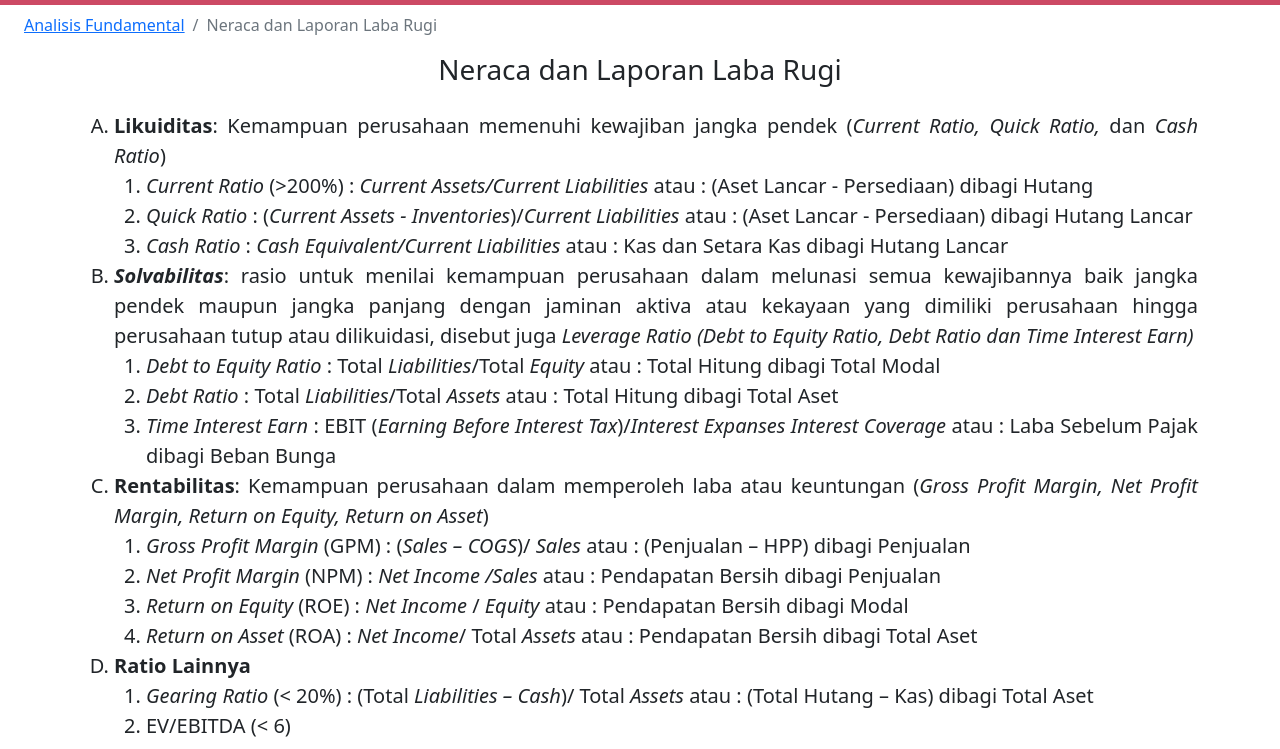
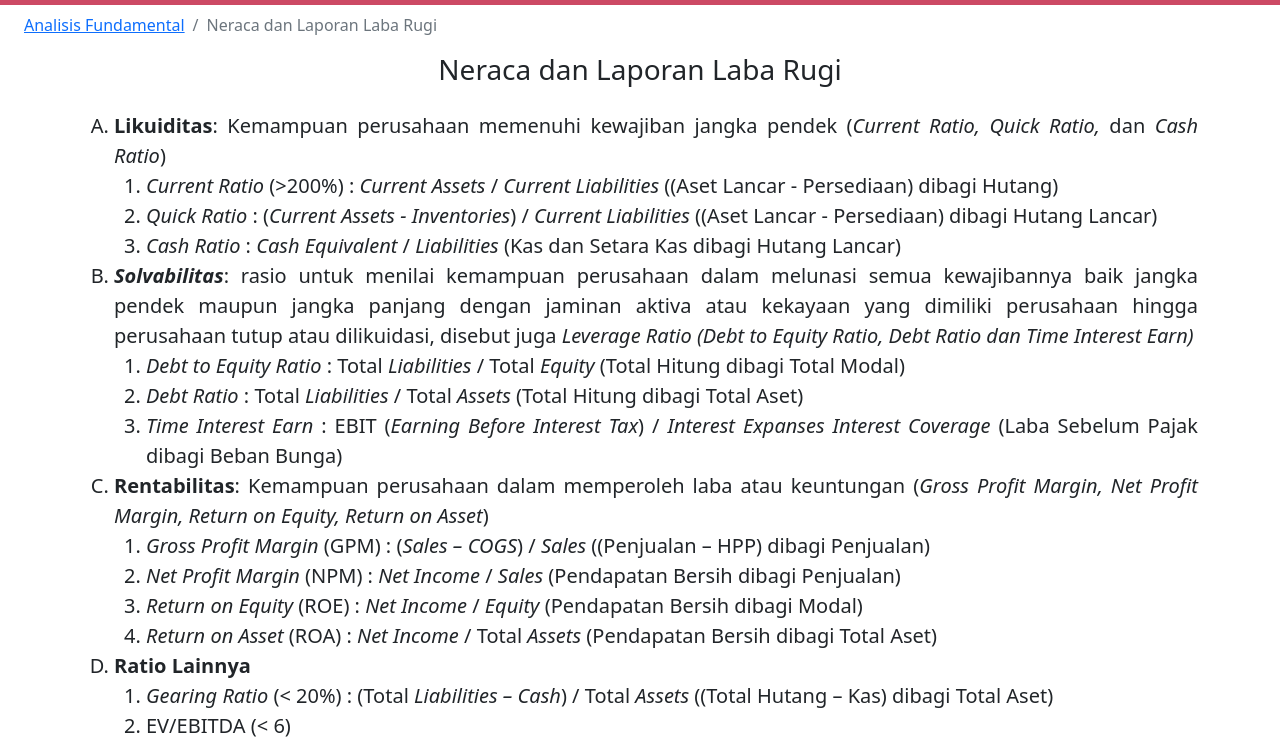
Before and after one commit to KartaKusuma/binavest, a plain HTML site: page materi/analisis_fundamental/neraca_dan_laporan_laba_rugi.html in a window 1280 px wide. Shown: the part 51-800 px from the top of the page. Drawn offline with nearby package versions, Linux system fonts and the light colour scheme.

Commit message:
updating content

```diff
--- a/analisis/analisis.js
+++ b/analisis/analisis.js
@@ -246,7 +246,7 @@ function getValue(value) {
 
 //result render
 function resultRender() {
-    let kesimpulan = "Anda termasuk investor yang beritpe ";
+    let kesimpulan = "Anda termasuk investor yang bertipe ";
     let rekomendasi = ", direkomendasikan untuk memilih instrumen ";
     let tipe = "";
     let instrumen = "";
--- a/materi/analisis_fundamental/neraca_dan_laporan_laba_rugi.html
+++ b/materi/analisis_fundamental/neraca_dan_laporan_laba_rugi.html
@@ -63,16 +63,16 @@
                     <b>Likuiditas</b>: Kemampuan perusahaan memenuhi kewajiban jangka pendek (<em>Current Ratio, Quick Ratio,</em> dan <em>Cash Ratio</em>)
                     <ol type="1">
                         <li>
-                            <em>Current Ratio</em> (>200%) : <em>Current Assets/Current Liabilities</em>
-                            atau : (Aset Lancar - Persediaan) dibagi Hutang
+                            <em>Current Ratio</em> (>200%) : <em>Current Assets</em> / <em>Current Liabilities</em>
+                            ((Aset Lancar - Persediaan) dibagi Hutang)
                         </li>
                         <li>
-                            <em>Quick Ratio</em> : (<em>Current Assets - Inventories</em>)/<em>Current Liabilities</em>
-                            atau : (Aset Lancar - Persediaan) dibagi Hutang Lancar
+                            <em>Quick Ratio</em> : (<em>Current Assets - Inventories</em>) / <em>Current Liabilities</em>
+                            ((Aset Lancar - Persediaan) dibagi Hutang Lancar)
                         </li>
                         <li>
-                            <em>Cash Ratio</em> : <em>Cash Equivalent/Current Liabilities</em>
-                            atau : Kas dan Setara Kas dibagi Hutang Lancar
+                            <em>Cash Ratio</em> : <em>Cash Equivalent</em> / <em>Liabilities</em>
+                            (Kas dan Setara Kas dibagi Hutang Lancar)
                         </li>
                     </ol>
                 </li>
@@ -80,16 +80,16 @@
                     <b><em>Solvabilitas</em></b>: rasio untuk menilai kemampuan perusahaan dalam melunasi semua kewajibannya baik jangka pendek maupun jangka panjang dengan jaminan aktiva atau kekayaan yang dimiliki perusahaan hingga perusahaan tutup atau dilikuidasi, disebut juga <em>Leverage Ratio (Debt to Equity Ratio, Debt Ratio dan Time Interest Earn)</em>
                     <ol type="1">
                         <li>
-                            <em>Debt to Equity Ratio</em> : Total <em>Liabilities</em>/Total <em>Equity</em>
-                            atau : Total Hitung dibagi Total Modal
+                            <em>Debt to Equity Ratio</em> : Total <em>Liabilities</em> / Total <em>Equity</em>
+                            (Total Hitung dibagi Total Modal)
                         </li>
                         <li>
-                            <em>Debt Ratio</em> : Total <em>Liabilities</em>/Total <em>Assets</em>
-                            atau : Total Hitung dibagi Total Aset
+                            <em>Debt Ratio</em> : Total <em>Liabilities</em> / Total <em>Assets</em>
+                            (Total Hitung dibagi Total Aset)
                         </li>
                         <li>
-                            <em>Time Interest Earn</em> : EBIT (<em>Earning Before Interest Tax</em>)/<em>Interest Expanses Interest Coverage</em>
-                            atau : Laba Sebelum Pajak dibagi Beban Bunga
+                            <em>Time Interest Earn</em> : EBIT (<em>Earning Before Interest Tax</em>) / <em>Interest Expanses Interest Coverage</em>
+                            (Laba Sebelum Pajak dibagi Beban Bunga)
                         </li>
                     </ol>
                 </li>
@@ -97,20 +97,20 @@
                     <b>Rentabilitas</b>: Kemampuan perusahaan dalam memperoleh laba atau keuntungan (<em>Gross Profit Margin, Net Profit Margin, Return on Equity, Return on Asset</em>)
                     <ol type="1">
                         <li>
-                            <em>Gross Profit Margin</em> (GPM) : (<em>Sales – COGS</em>)/ <em>Sales</em>
-                            atau : (Penjualan – HPP) dibagi Penjualan
+                            <em>Gross Profit Margin</em> (GPM) : (<em>Sales – COGS</em>) / <em>Sales</em>
+                            ((Penjualan – HPP) dibagi Penjualan)
                         </li>
                         <li>
-                            <em>Net Profit Margin</em> (NPM) : <em>Net Income /Sales</em>
-                            atau : Pendapatan Bersih dibagi Penjualan
+                            <em>Net Profit Margin</em> (NPM) : <em>Net Income</em> / <em>Sales</em>
+                            (Pendapatan Bersih dibagi Penjualan)
                         </li>
                         <li>
                             <em>Return on Equity</em> (ROE) : <em>Net Income</em> / <em>Equity</em>
-                            atau : Pendapatan Bersih dibagi Modal
+                            (Pendapatan Bersih dibagi Modal)
                         </li>
                         <li>
-                            <em>Return on Asset</em> (ROA) : <em>Net Income</em>/ Total <em>Assets</em>
-                            atau : Pendapatan Bersih dibagi Total Aset
+                            <em>Return on Asset</em> (ROA) : <em>Net Income</em> / Total <em>Assets</em>
+                            (Pendapatan Bersih dibagi Total Aset)
                         </li>
                     </ol>
                 </li>
@@ -118,8 +118,8 @@
                    <b> Ratio Lainnya</b>
                     <ol type="1">
                         <li>
-                           <em> Gearing Ratio</em> (< 20%) : (Total <em>Liabilities – Cash</em>)/ Total <em>Assets</em>
-                            atau : (Total Hutang – Kas) dibagi Total Aset
+                           <em> Gearing Ratio</em> (< 20%) : (Total <em>Liabilities – Cash</em>) / Total <em>Assets</em>
+                            ((Total Hutang – Kas) dibagi Total Aset)
                         </li>
                         <li>
                             EV/EBITDA (< 6)
```
Also changed, not shown: materi/analisis_teknikal/indikator_indikator_umum_dalam_analisis_teknikal.html (+0 -3 lines), materi/pasar_modal/proses_pelaksanaan_perdagangan_di_bursa.html (+1 -1 lines).
